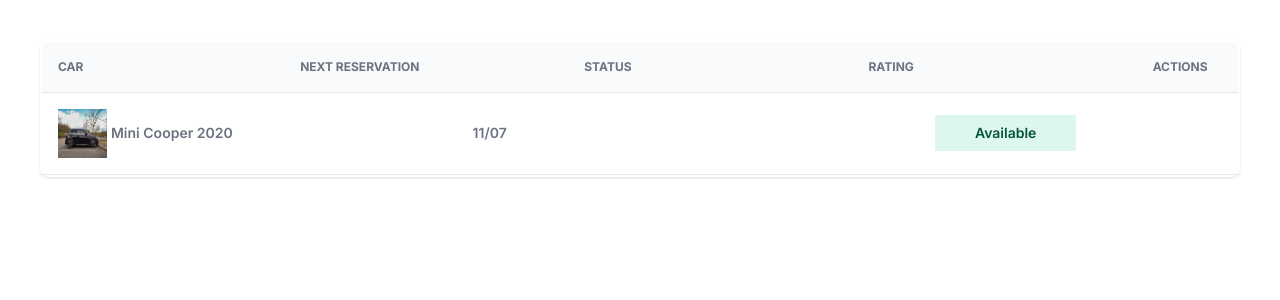
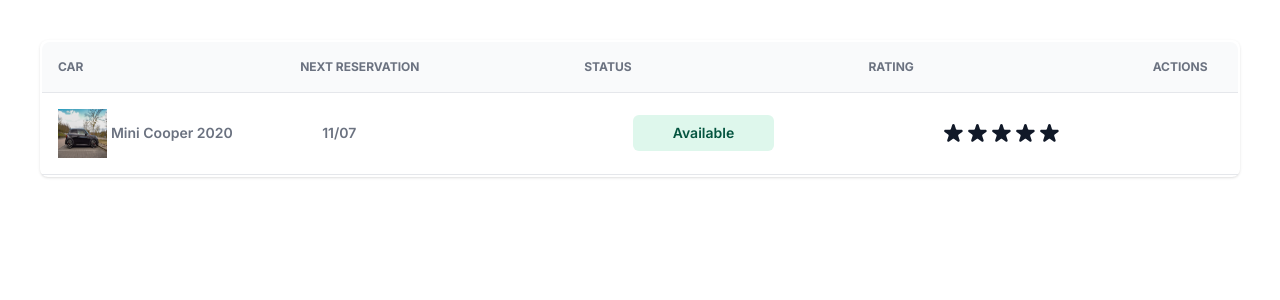
Before and after one commit to jet-solucoes-web/Jet-Teste-Tecnico-Dev-Frontend, a Next.js app: page / in a window 1280 px wide. Shown: the top 300 px of the page. Built offline with nearby package versions, Linux system fonts and the light colour scheme.

Commit message:
Colocar border-radius de 6px na coluna de status e adicionar coluna de avaliação

```diff
--- /dev/null
+++ b/src/app/components/TableBody/Columns/RatingColumn/index.tsx
@@ -0,0 +1,16 @@
+import Image from "next/image";
+import starImage from "../../../../../assets/images/vetor_estrela.svg";
+
+const RatingColumn = () => {
+  return (
+    <td className="gap-1 rating-column">
+      <Image src={starImage} alt="star" width={20} height={20} />
+      <Image src={starImage} alt="star" width={20} height={20} />
+      <Image src={starImage} alt="star" width={20} height={20} />
+      <Image src={starImage} alt="star" width={20} height={20} />
+      <Image src={starImage} alt="star" width={20} height={20} />
+    </td>
+  );
+};
+
+export default RatingColumn;
--- a/src/app/components/TableBody/Columns/StatusColumn/index.tsx
+++ b/src/app/components/TableBody/Columns/StatusColumn/index.tsx
@@ -1,7 +1,7 @@
 const StatusColumn = () => {
   return (
     <td className="status-column">
-      <div className="bg-[#DEF7EC] pt-2 pr-10 pb-2 pl-10  rounded-6">
+      <div className="bg-[#DEF7EC] pt-2 pr-10 pb-2 pl-10 rounded-[6px]">
         <span className="text-[#03543F]">Available</span>
       </div>
     </td>
--- a/src/app/components/TableBody/index.tsx
+++ b/src/app/components/TableBody/index.tsx
@@ -1,4 +1,5 @@
 import CarColumn from "./Columns/CarColumn";
+import RatingColumn from "./Columns/RatingColumn";
 import ReserveColumn from "./Columns/ReserveColumn";
 import StatusColumn from "./Columns/StatusColumn";
 
@@ -8,6 +9,7 @@ const TableBody = () => {
       <CarColumn></CarColumn>
       <ReserveColumn></ReserveColumn>
       <StatusColumn></StatusColumn>
+      <RatingColumn></RatingColumn>
     </tr>
   );
 };
```
Also changed, not shown: src/assets/images/vetor_estrela.svg (added).
